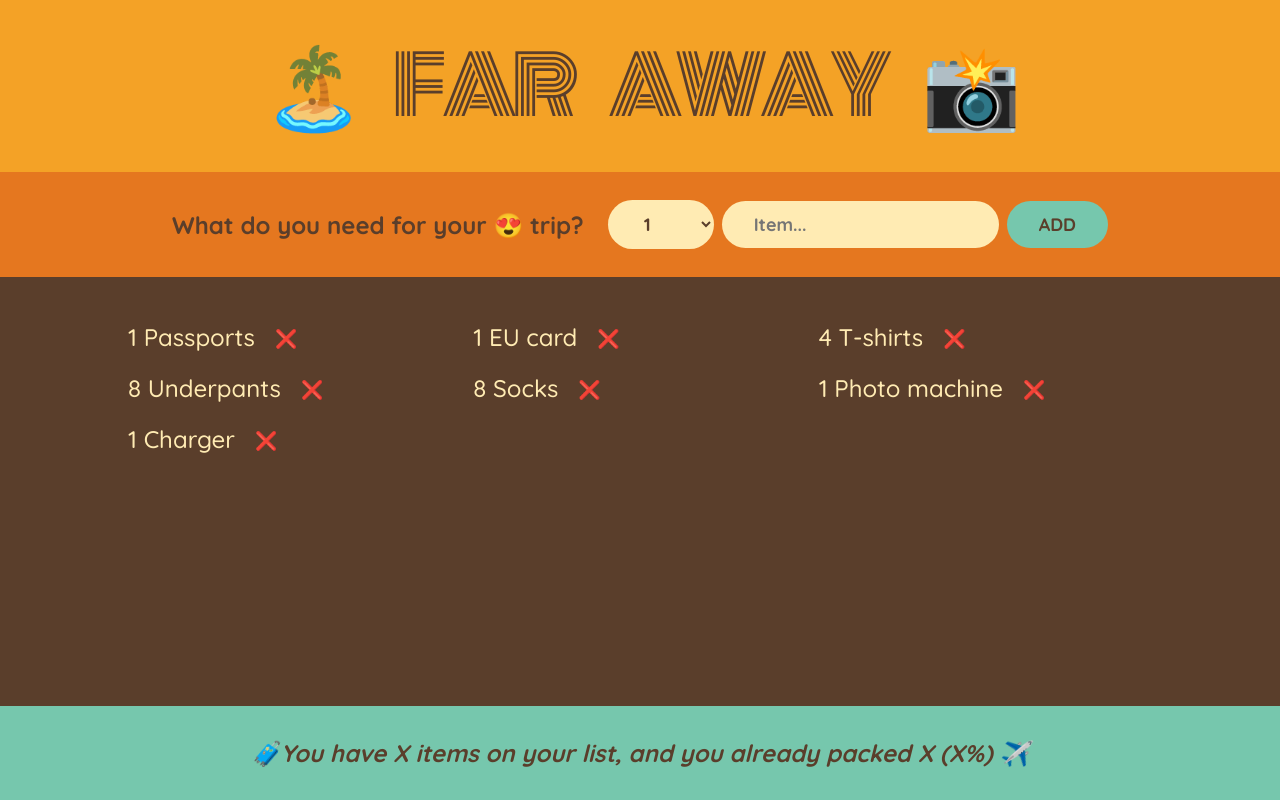
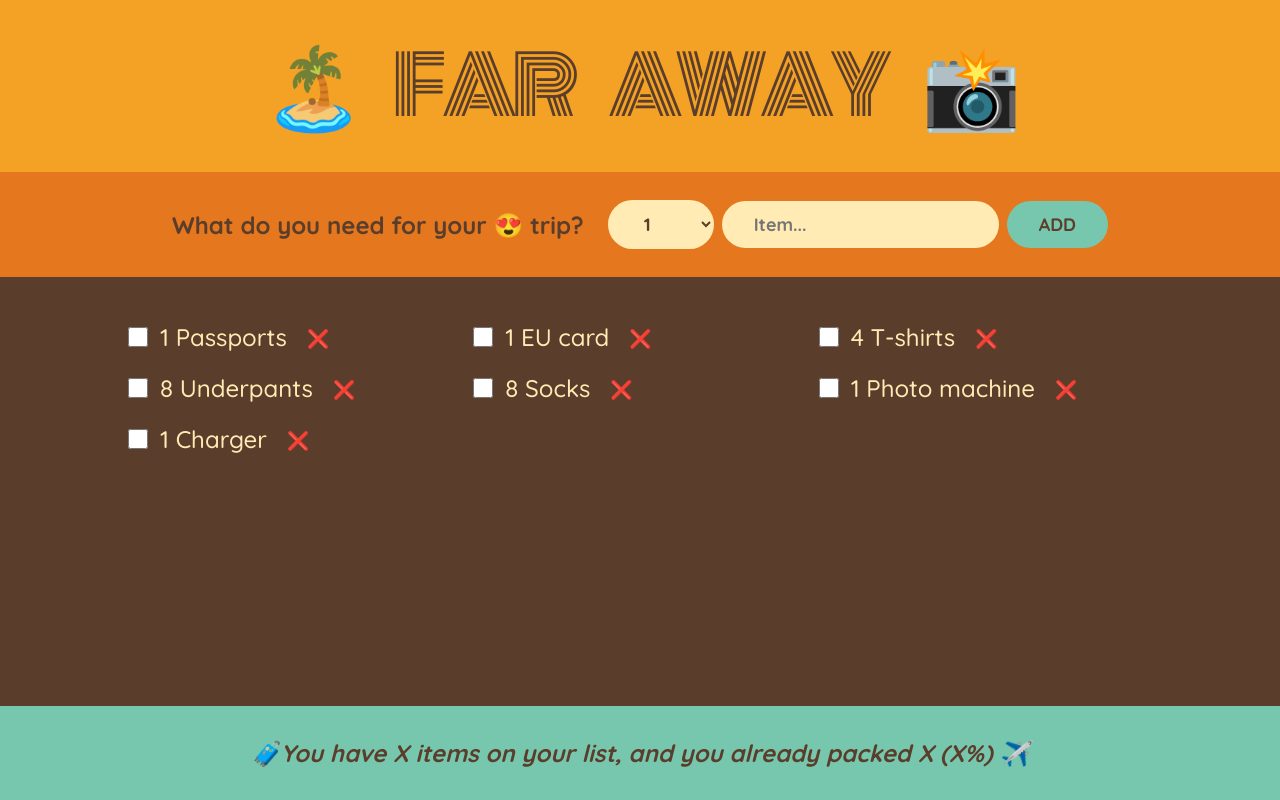
Before and after one commit to vizsyi/Udemy-Ultimate-React, a React (Create React App) app in the folder 07-far-away/: page / in a window 1280 px wide. Built offline with nearby package versions, Linux system fonts and the light colour scheme.

Commit message:
#7: toggling the packed status of the items

```diff
--- a/07-far-away/src/App.js
+++ b/07-far-away/src/App.js
@@ -48,9 +48,10 @@ function Form({onAddItem}){
   );
 }
 
-function Item({item, onDeleteItem}){
+function Item({item, onToggleItem, onDeleteItem}){
   return (
     <li>
+      <input type="checkbox" value={item.packed} onChange={() => onToggleItem(item.id)} />
       <span style={item.packed ? {textDecoration: "line-through"} : {}}>
         {item.quantity} {item.description}
       </span>
@@ -59,20 +60,17 @@ function Item({item, onDeleteItem}){
   );
 }
 
-function PackingList({items, onDeleteItem}){
+function PackingList({items, onDeleteItem, onToggleItem}){
   return (
     <div className="list">
       <ul>
-        {items.map(item=><Item item={item} key={item.id} onDeleteItem={onDeleteItem}/>)}
+        {items.map(item => <Item item={item} key={item.id} onToggleItem={onToggleItem} onDeleteItem={onDeleteItem} />)}
       </ul>
       <div>
 
       </div>
     </div>
   );
-
-
-
 }
 
 function Stats(){
@@ -94,11 +92,17 @@ export default function App() {
     setItems(items => items.filter(i => i.id!== id));
   }
 
+  function handleToggleItem(id){
+    setItems(items => items.map(item => item.id === id ?
+      {...item, packed: !item.packed} : item
+    ));
+  }
+
   return (
     <div className="app">
       <Logo />
       <Form onAddItem={handleAddItem}/>
-      <PackingList items={items} onDeleteItem={handleDeleteItem}/>
+      <PackingList items={items} onToggleItem={handleToggleItem} onDeleteItem={handleDeleteItem}/>
       <Stats />
     </div>
 
```
